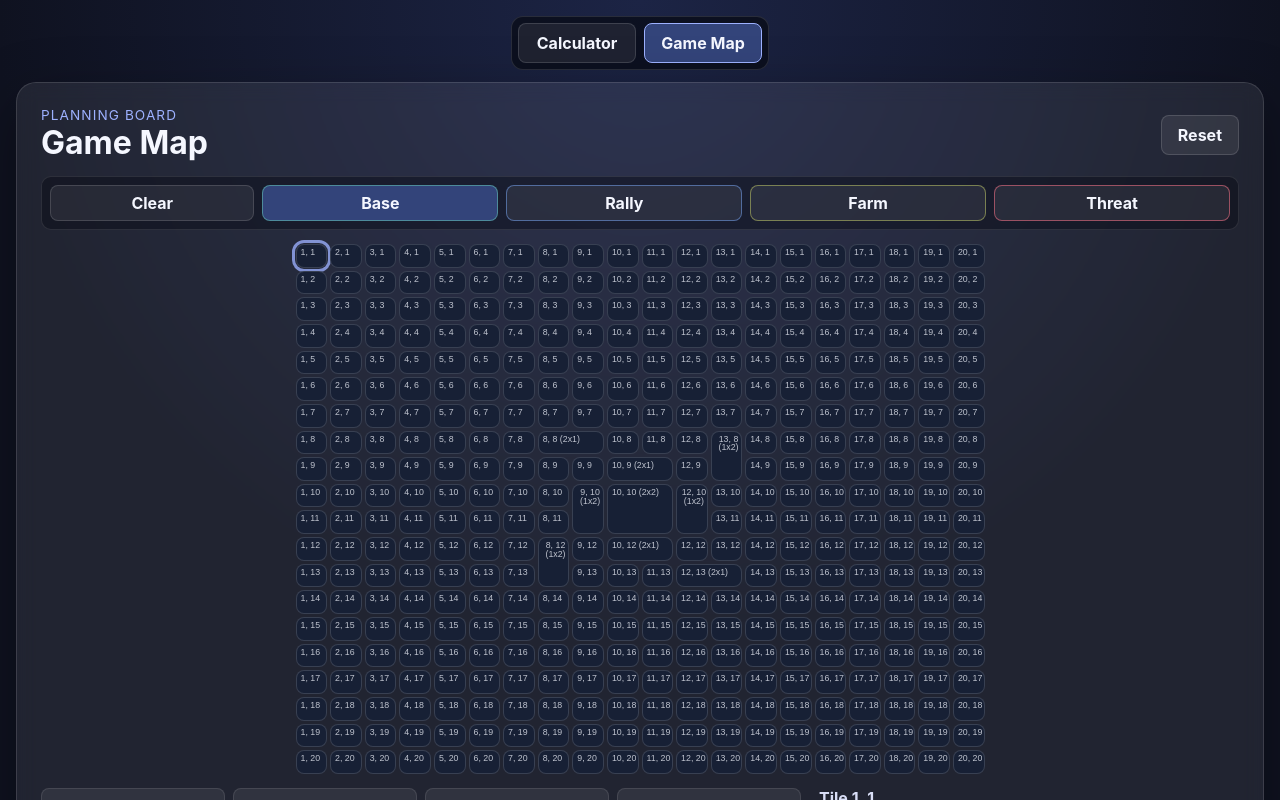
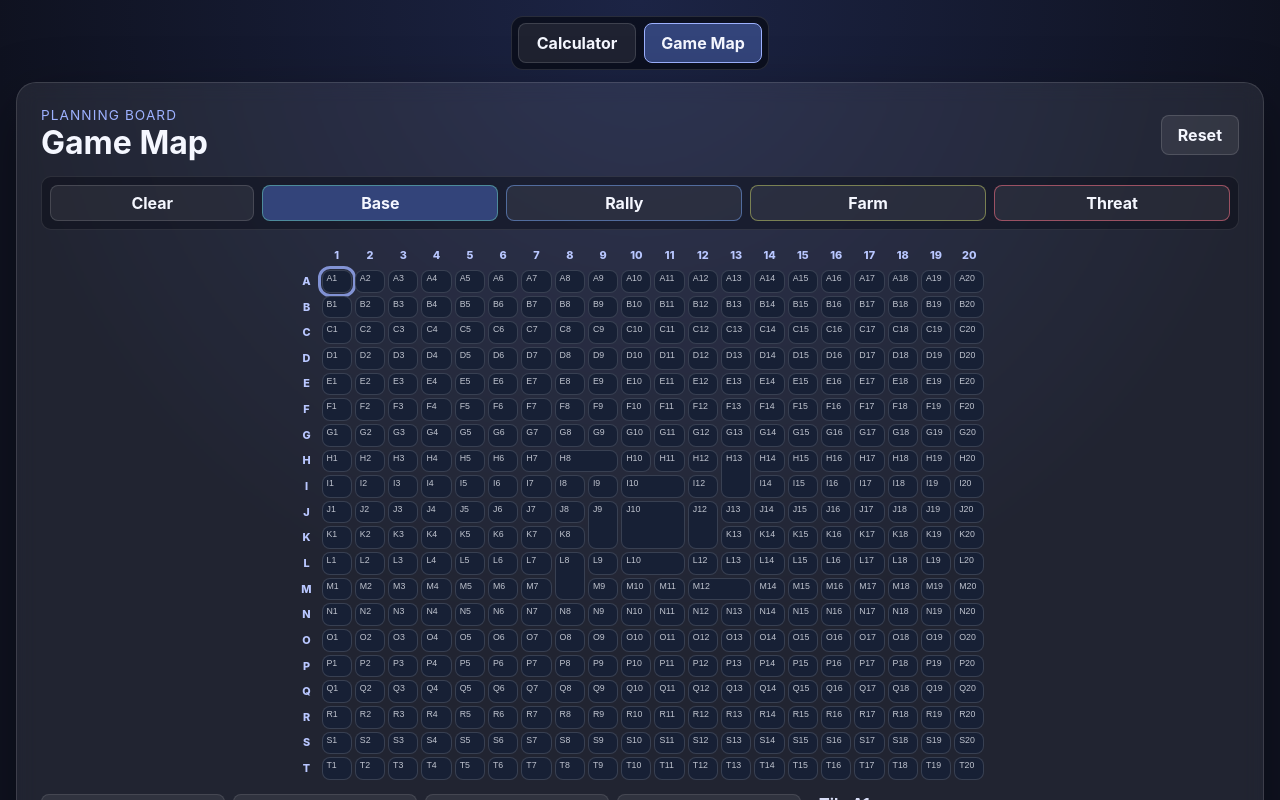
Before and after one commit to mgbargeron/x-clash-calculator, a React (Vite) app: page / in a window 1280 px wide. Both pictures are taken after a click on the button "Game Map". Shown: the top 800 px of the page. Built offline with nearby package versions, Linux system fonts and the light colour scheme.

Commit message:
switched to a chess board based grid layout for legibility.

```diff
--- a/src/GameMapPage.tsx
+++ b/src/GameMapPage.tsx
@@ -71,11 +71,8 @@ function loadMap(config: GameMapConfig): MapTilesById {
 }
 
 const getCoordinate = (tile: GameMapTileConfig) => {
-  if (tile.width === 1 && tile.height === 1) {
-    return `${tile.x}, ${tile.y}`;
-  }
-
-  return `${tile.x}, ${tile.y} (${tile.width}x${tile.height})`;
+  const rowLabel = String.fromCharCode(64 + tile.y);
+  return `${rowLabel}${tile.x}`;
 };
 
 function MapBoard({
@@ -86,10 +83,14 @@ function MapBoard({
   onSelectTile,
   onPaintTile,
 }: MapBoardProps) {
+  const columnLabels = Array.from({ length: config.columns }, (_, index) => index + 1);
+  const rowLabels = Array.from({ length: config.rows }, (_, index) =>
+    String.fromCharCode(65 + index)
+  );
+
   return (
     <div
-      className="map-board"
-      aria-label="Editable game map"
+      className="map-board-frame"
       style={
         {
           "--map-columns": config.columns,
@@ -97,6 +98,18 @@ function MapBoard({
         } as CSSProperties
       }
     >
+      <div className="map-corner" aria-hidden="true" />
+      <div className="map-column-key" aria-hidden="true">
+        {columnLabels.map((column) => (
+          <span key={column}>{column}</span>
+        ))}
+      </div>
+      <div className="map-row-key" aria-hidden="true">
+        {rowLabels.map((row) => (
+          <span key={row}>{row}</span>
+        ))}
+      </div>
+      <div className="map-board" aria-label="Editable game map">
         {config.tiles.map((tileConfig) => {
           const tile = tiles[tileConfig.id] ?? { type: "empty", note: "" };
 
@@ -121,6 +134,7 @@ function MapBoard({
             </button>
           );
         })}
+      </div>
     </div>
   );
 }
--- a/src/styles.css
+++ b/src/styles.css
@@ -185,19 +185,68 @@ h1 {
     background: rgba(7, 10, 20, 0.45);
 }
 
-.map-board {
+.map-board-frame {
     --map-columns: 20;
     --map-rows: 20;
     --tile-width-ratio: 1.3;
+    --map-key-size: 22px;
     display: grid;
+    grid-template-columns: var(--map-key-size) minmax(0, 1fr);
+    grid-template-rows: var(--map-key-size) minmax(0, 1fr);
+    gap: 4px;
+    width: min(100%, calc((100vh - 270px) * var(--tile-width-ratio)));
+    min-height: 0;
+    aspect-ratio: calc((var(--map-columns) * var(--tile-width-ratio)) + 1) / calc(var(--map-rows) + 1);
+    min-width: 0;
+    margin: 0 auto;
+}
+
+.map-corner {
+    grid-column: 1;
+    grid-row: 1;
+}
+
+.map-column-key,
+.map-row-key {
+    display: grid;
+    gap: 3px;
+    color: #b9c7ff;
+    font-size: 0.68rem;
+    font-weight: 800;
+    line-height: 1;
+}
+
+.map-column-key {
+    grid-column: 2;
+    grid-row: 1;
+    grid-template-columns: repeat(var(--map-columns), minmax(0, 1fr));
+}
+
+.map-row-key {
+    grid-column: 1;
+    grid-row: 2;
+    grid-template-rows: repeat(var(--map-rows), minmax(0, 1fr));
+}
+
+.map-column-key span,
+.map-row-key span {
+    display: grid;
+    place-items: center;
+    min-width: 0;
+    min-height: 0;
+}
+
+.map-board {
+    display: grid;
+    grid-column: 2;
+    grid-row: 2;
     grid-template-columns: repeat(var(--map-columns), minmax(0, 1fr));
     grid-template-rows: repeat(var(--map-rows), minmax(0, 1fr));
     gap: 3px;
-    width: min(100%, calc((100vh - 270px) * var(--tile-width-ratio)));
+    width: 100%;
+    height: 100%;
     min-height: 0;
-    aspect-ratio: calc(var(--map-columns) * var(--tile-width-ratio)) / var(--map-rows);
     min-width: 0;
-    margin: 0 auto;
 }
 
 .map-tile {
```
Lines whose indentation alone changed are shown as unchanged.
